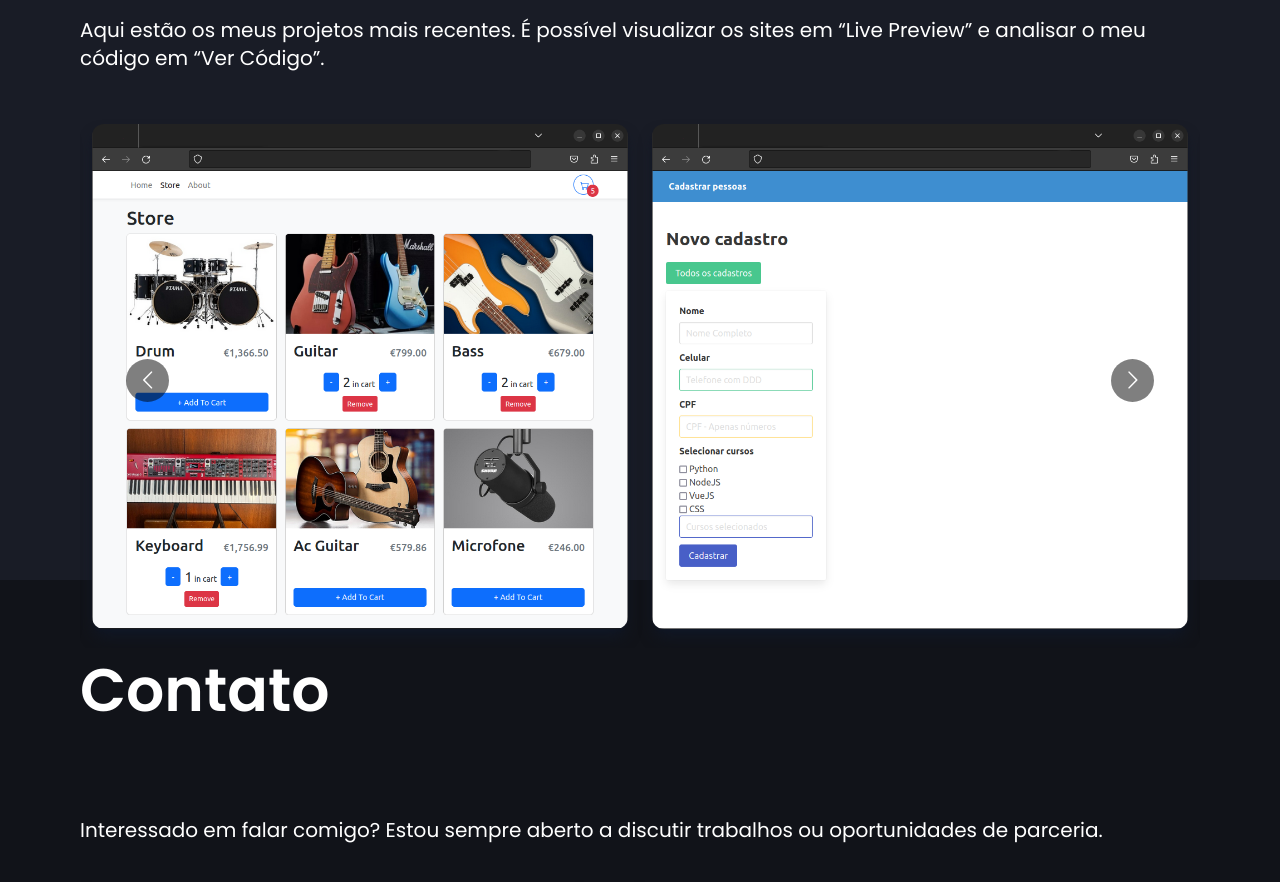
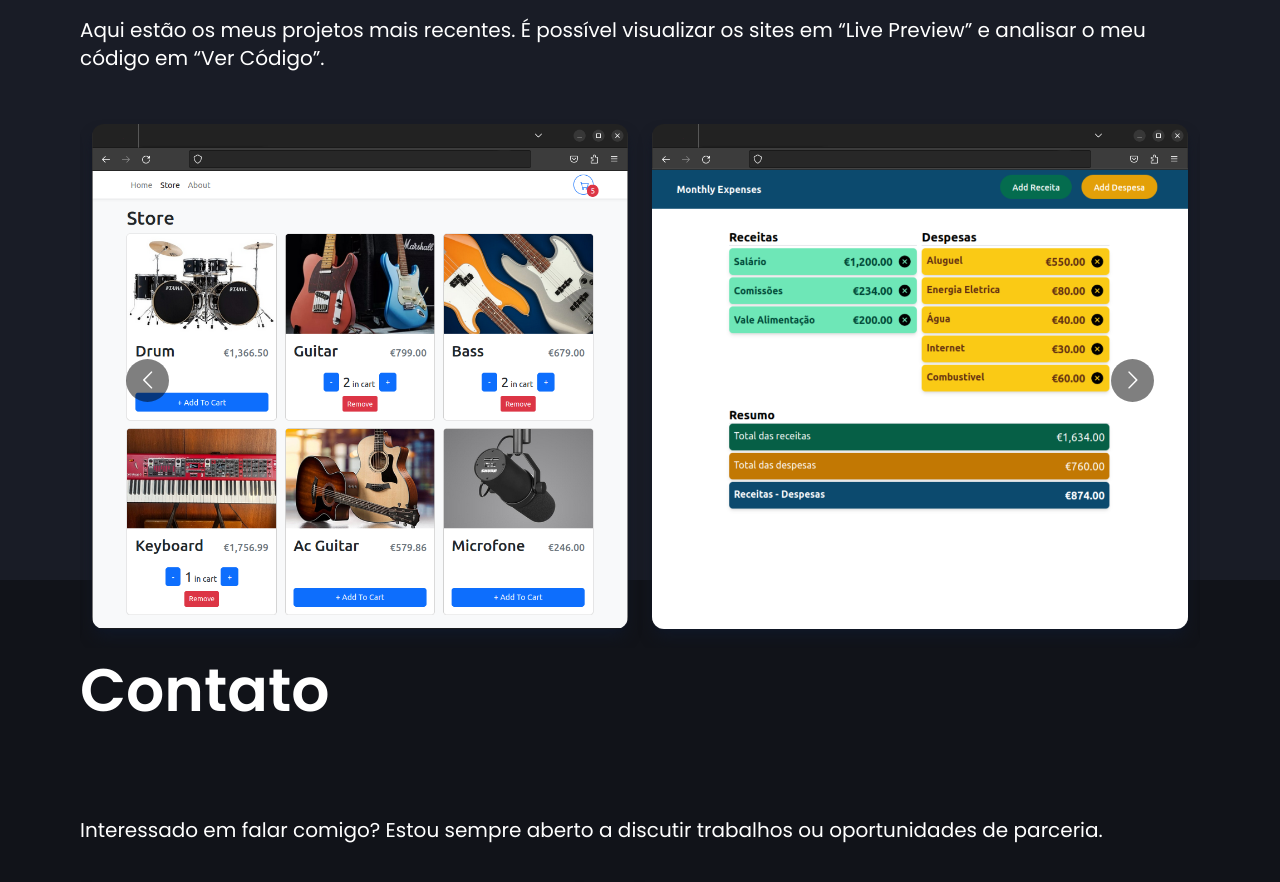
Before and after one commit to samirpegado/personal-portfolio, a React (Vite) app: page / in a window 1280 px wide. Shown: the part 2240-3122 px from the top of the page. Built offline with nearby package versions, Linux system fonts and the light colour scheme.

Commit message:
update projects

```diff
--- a/src/components/Scrollbar.jsx
+++ b/src/components/Scrollbar.jsx
@@ -8,6 +8,12 @@ import "react-multi-carousel/lib/styles.css";
       link: "https://samirpegado.github.io/shopping-cart/#/store",
       github: "https://github.com/samirpegado/shopping-cart",
       src: "assets/card001.png"
+    },
+    {
+      title: "React Budget App",
+      link: "https://budget-app-six-mauve.vercel.app",
+      github: "https://github.com/samirpegado/budget-app",
+      src: "assets/card007.png"
     },
     {
       title: "Django CRUD",
```
Also changed, not shown: public/assets/card007.png (added).
